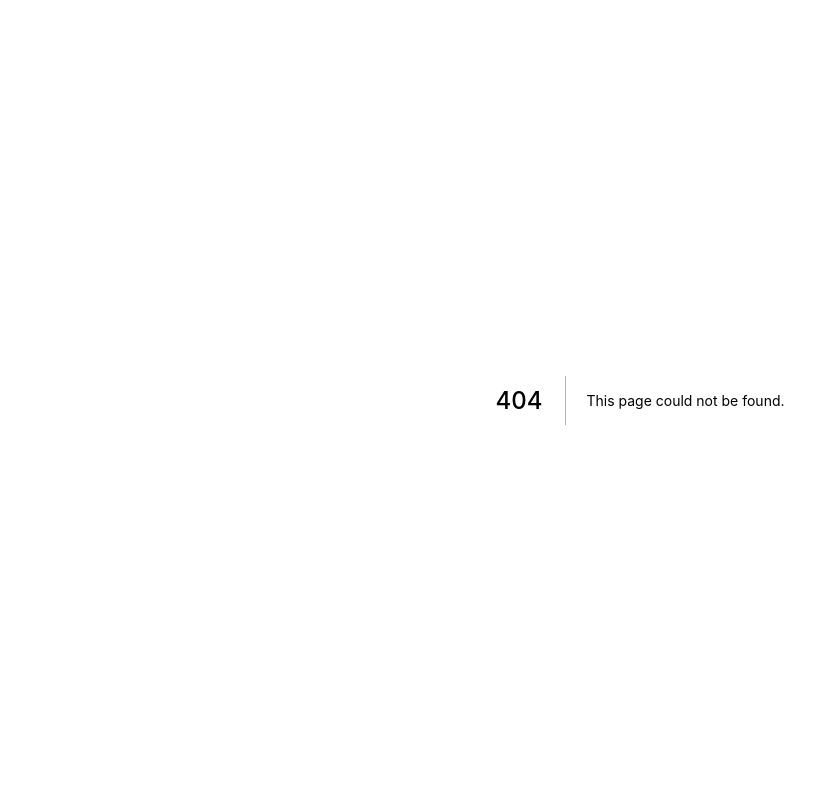
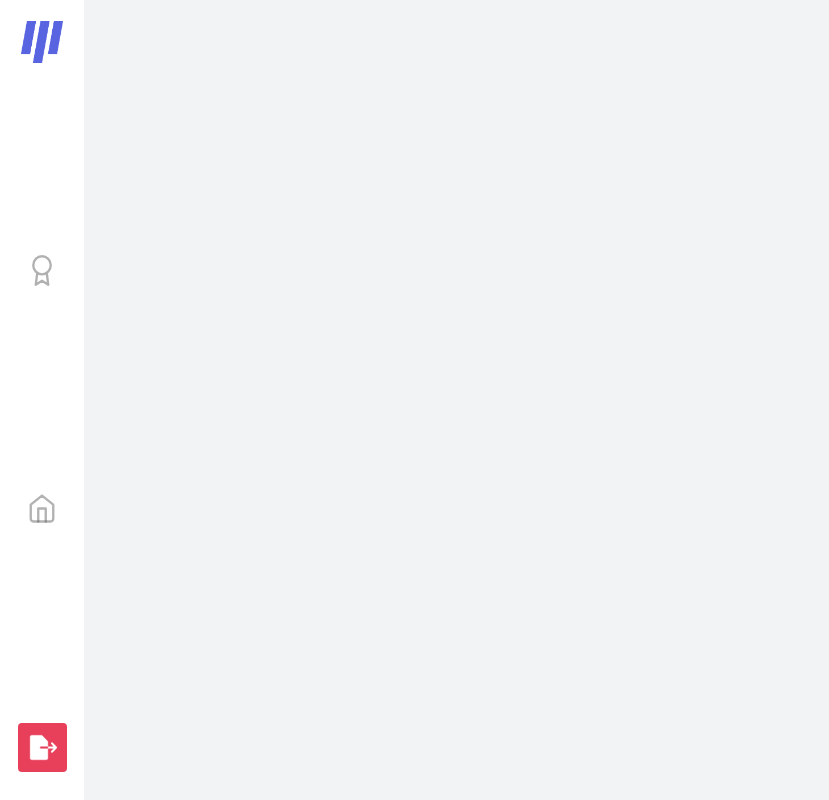
Before and after one commit to mateussatoh/move-it, a Next.js app: page /leaderboard in a window 1280 px wide. Before the commit this address had no page. Shown: the whole page, without its empty margins (0-829 px from the left). Built offline with nearby package versions, Linux system fonts and the light colour scheme.

Commit message:
add: login separate page

```diff
--- a/src/components/Sidebar.tsx
+++ b/src/components/Sidebar.tsx
@@ -2,12 +2,20 @@ import styles from "../styles/components/Sidebar.module.css";
 
 import { signIn, signOut, useSession } from "next-auth/client";
 
+import { useRouter } from "next/router";
+
 export function Sidebar() {
+  const router = useRouter();
+
   return (
     <div className={styles.container}>
       <img src="/logo.png" alt="Logo" />
-      <img src="/icons/award.svg" alt="award" />
-      <img src="/icons/home.svg" alt="home" />
+      <button type="button" onClick={() => router.push("/leaderboard")}>
+        <img src="/icons/award.svg" alt="award" />
+      </button>
+      <button type="button" onClick={() => router.push("/")}>
+        <img src="/icons/home.svg" alt="home" />
+      </button>
       <button type="button" onClick={() => signOut()}>
         <img src="/icons/close-white.png" alt="Signout" />
       </button>
--- a/src/pages/_app.tsx
+++ b/src/pages/_app.tsx
@@ -1,7 +1,12 @@
 import "../styles/global.css";
+import { Provider } from "next-auth/client";
 
 function MyApp({ Component, pageProps }) {
-  return <Component {...pageProps} />;
+  return (
+    <Provider session={pageProps.session}>
+      <Component {...pageProps} />
+    </Provider>
+  );
 }
 
 export default MyApp;
--- /dev/null
+++ b/src/pages/leaderboard/index.tsx
@@ -0,0 +1,13 @@
+import Head from "next/head";
+import { Sidebar } from "../../components/Sidebar";
+
+export default function Leaderboard() {
+  return (
+    <>
+      <Head>
+        <title>Placar | move.it</title>
+      </Head>
+      <Sidebar />
+    </>
+  );
+}
--- a/src/styles/components/Sidebar.module.css
+++ b/src/styles/components/Sidebar.module.css
@@ -18,13 +18,7 @@
   height: 3rem;
 }
 
-.container img {
-  width: 2.2rem;
-  height: 2.2rem;
-  margin-bottom: 2rem;
-}
 .container button {
-  background: var(--red);
   width: 3.5rem;
   height: 3.5rem;
   margin-bottom: 2rem;
@@ -33,7 +27,14 @@
   align-items: center;
   justify-content: center;
 
+  background: var(--white);
   border: 0;
+}
+.container button:last-child {
+  background: var(--red);
+
+  margin-bottom: 2rem;
+
   border-radius: 4px;
   color: white;
   transition: ease 0.2s;
```
Also changed, not shown: src/pages/index.tsx (+10 -24 lines), src/pages/login/index.tsx (added, +46 -0 lines).
